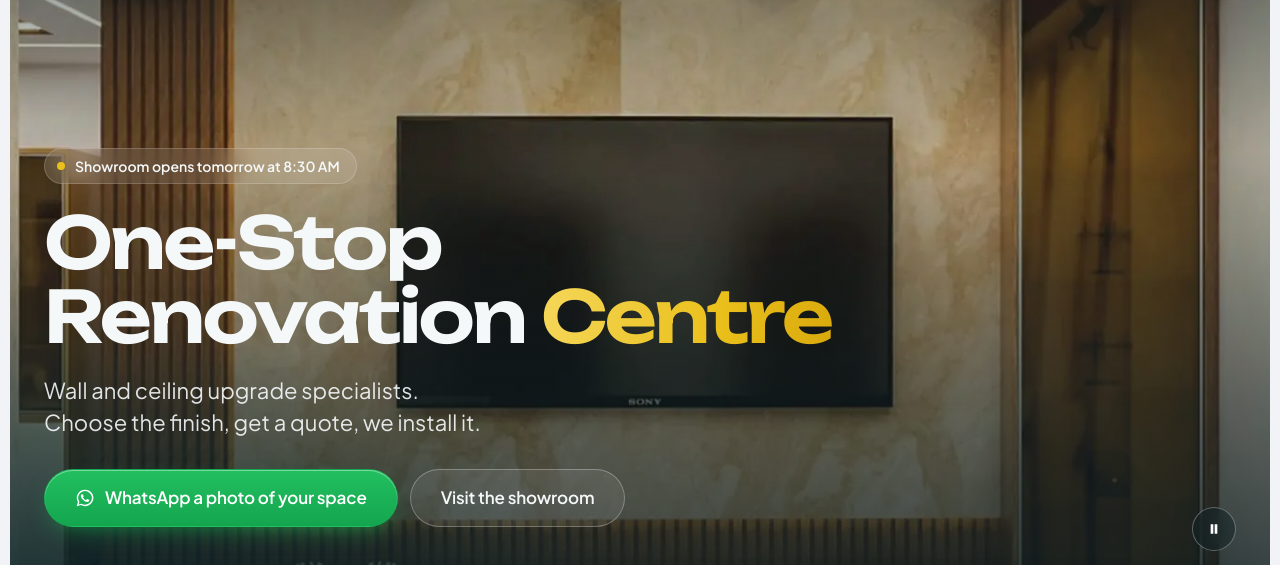
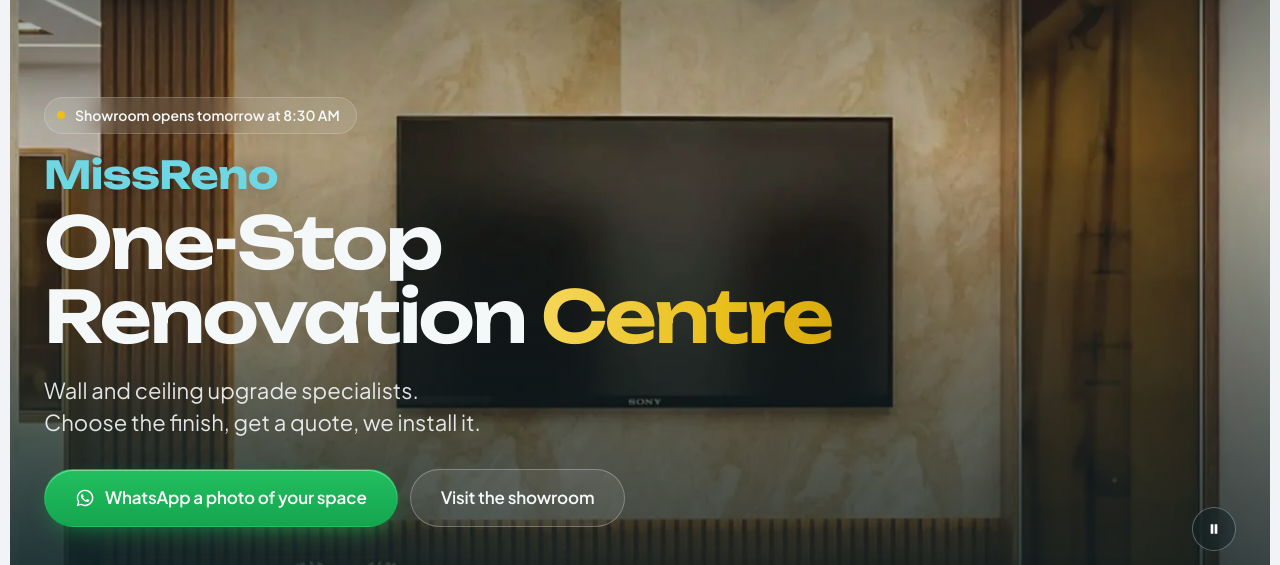
Before and after one commit to raziealfiedan/missreno-site, a plain HTML site: page index.html in a window 1280 px wide. Shown: the part 93-658 px from the top of the page. Drawn offline with Linux system fonts and the light colour scheme; animation ran at ten frames a second.

Commit message:
Show MissReno name in the homepage hero
Co-Authored-By: Claude Sonnet 5.5 <noreply@anthropic.com>
Claude-Session: https://claude.ai/code/session_01JFYSc3TWxpCs54wVtwqw3s

```diff
--- a/css/styles.css
+++ b/css/styles.css
@@ -979,3 +979,7 @@ body.rm-lock{overflow:hidden}
 .lb button:hover{background:rgba(255,255,255,.28)}
 .lb .lb-x{top:18px;right:18px}.lb .lb-p{left:14px;top:50%}.lb .lb-n{right:14px;top:50%}
 @media(max-width:600px){.gal{columns:2 150px;column-gap:12px}.gal-item{margin-bottom:12px}.lb .lb-p,.lb .lb-n{top:auto;bottom:18px}.lb .lb-p{left:calc(50% - 56px)}.lb .lb-n{right:calc(50% - 56px)}}
+
+/* Hero brand name */
+.hero-brand{margin:22px 0 0;font-family:'Unbounded','Plus Jakarta Sans',sans-serif;font-weight:700;font-size:clamp(1.5rem,3.2vw,2.4rem);line-height:1;letter-spacing:-.01em;color:#6FD6E4;text-shadow:0 2px 24px rgba(6,26,34,.35)}
+.hero-brand+h1{margin-top:12px}
--- a/index.html
+++ b/index.html
@@ -92,6 +92,7 @@
   </div>
   <div class="wrap hero-in">
     <a class="chip fade" id="openChip" href="showroom.html"><span class="dot"></span><span id="openText">Showroom in Kota Kinabalu, Mon&nbsp;to&nbsp;Sat</span></a>
+    <p class="hero-brand fade d1">MissReno</p>
     <h1><span class="ln"><span>One-Stop</span></span><span class="ln"><span>Renovation <em>Centre</em></span></span></h1>
     <p class="sub fade d1">Wall and ceiling upgrade specialists.<br>Choose the finish, get a quote, we&nbsp;install&nbsp;it.</p>
     <div class="btns fade d2"><a class="btn btn-wa btn-lg" href="https://wa.me/60128350133?text=Hi%20MissReno%2C%20here%20is%20a%20photo%20of%20my%20space.%20Can%20you%20suggest%20a%20finish%20and%20a%20quote%3F" target="_blank" rel="noopener"><svg aria-hidden="true"><use href="#i-wa"/></svg>WhatsApp a photo of your space</a><a class="btn btn-ghost btn-lg" href="showroom.html">Visit the showroom</a></div>
```
